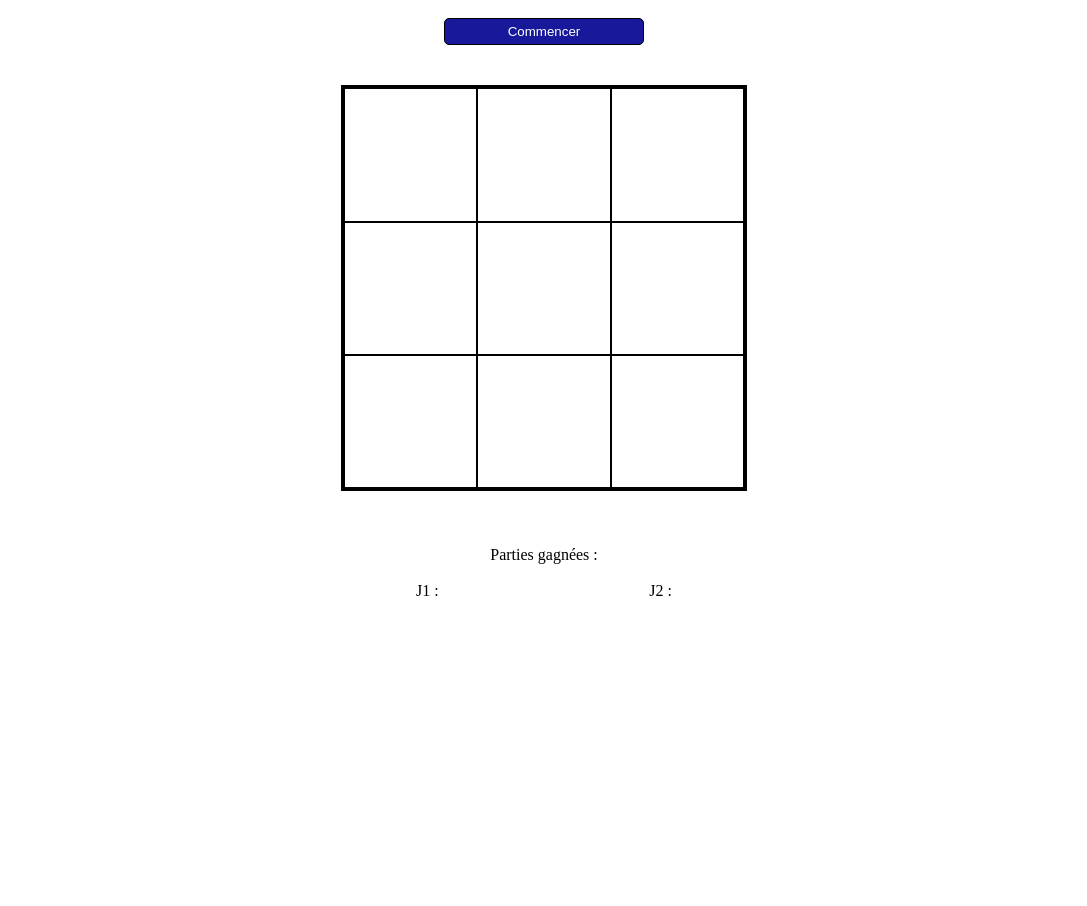
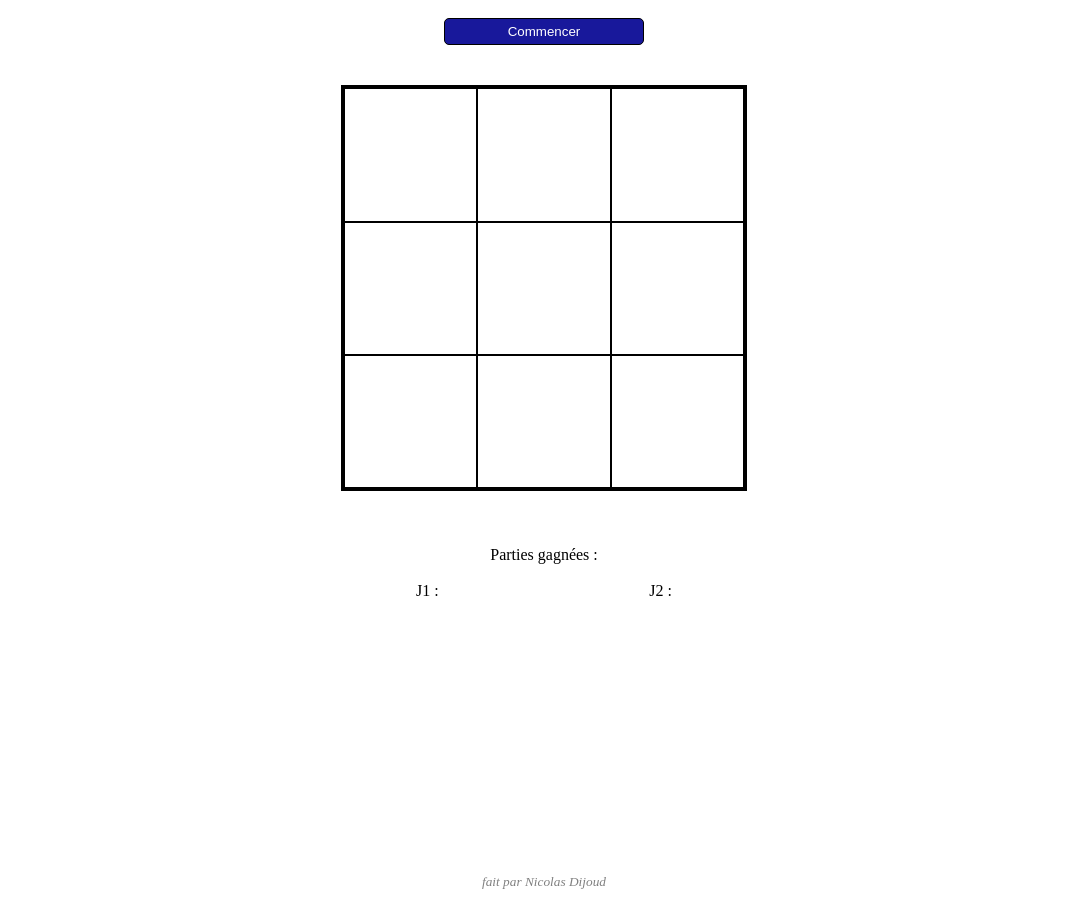
Before and after one commit to Nizijolas/morpion, a plain HTML site: page index.html in a window 1280 px wide. Shown: the part 60-966 px from the top of the page, without its empty margins (96-1183 px from the left). Before the commit the page ends 800 px from the top, so only its background shows below. Drawn offline with Linux system fonts and the light colour scheme.

Commit message:
ajout nom

```diff
--- a/index.html
+++ b/index.html
@@ -25,6 +25,7 @@
         <div id="partes gagnées"> <p id="count"> Parties gagnées : <br> <br>
              <span id="j1count">J1 :</span> <span id="j2count"> J2 :</span></p>
         </div>
+        <p id="auteur"> <small><i>  fait par Nicolas Dijoud  </i> </small></p>
     </main>
     <script src="./script.js"></script>
 </body>
--- a/style.css
+++ b/style.css
@@ -74,3 +74,7 @@ h2{
 #j2count{
     float:right;
 }
+#auteur{
+    margin-top: 15rem;
+    color: grey;
+}
```
